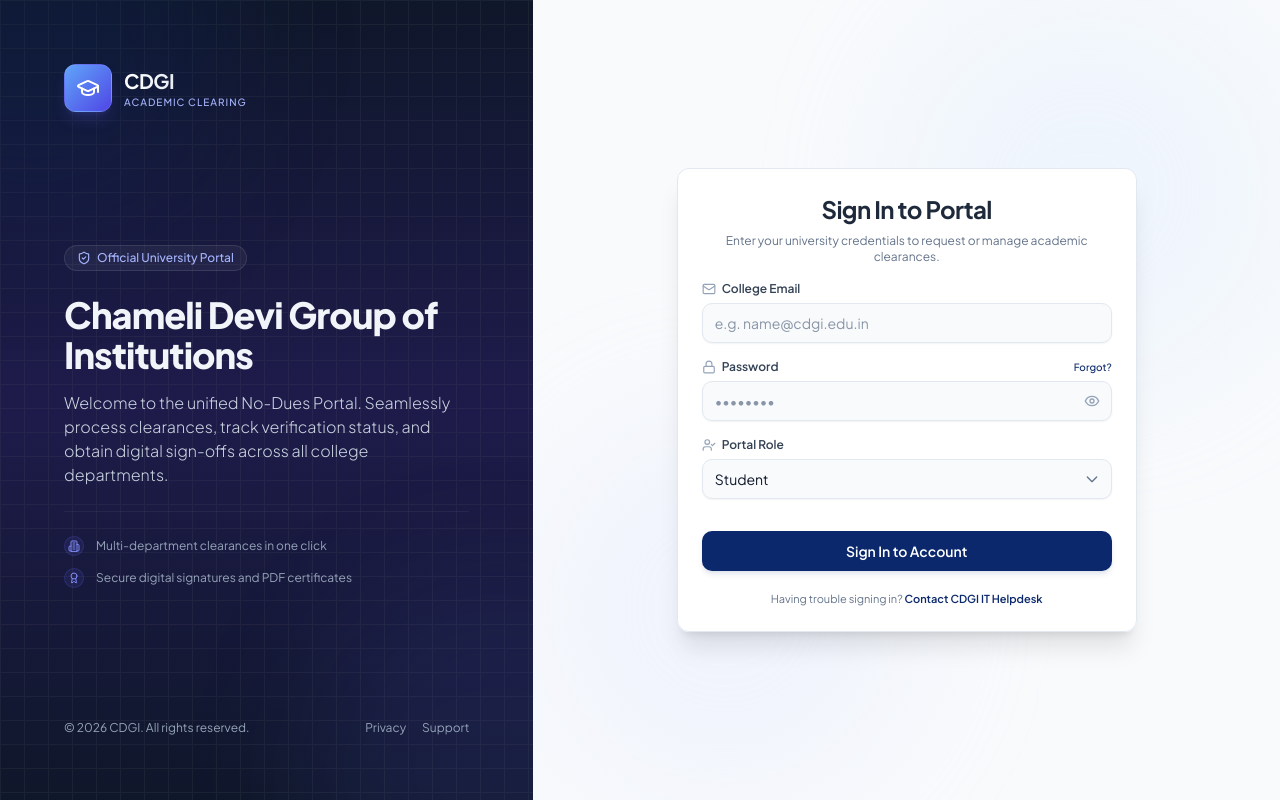
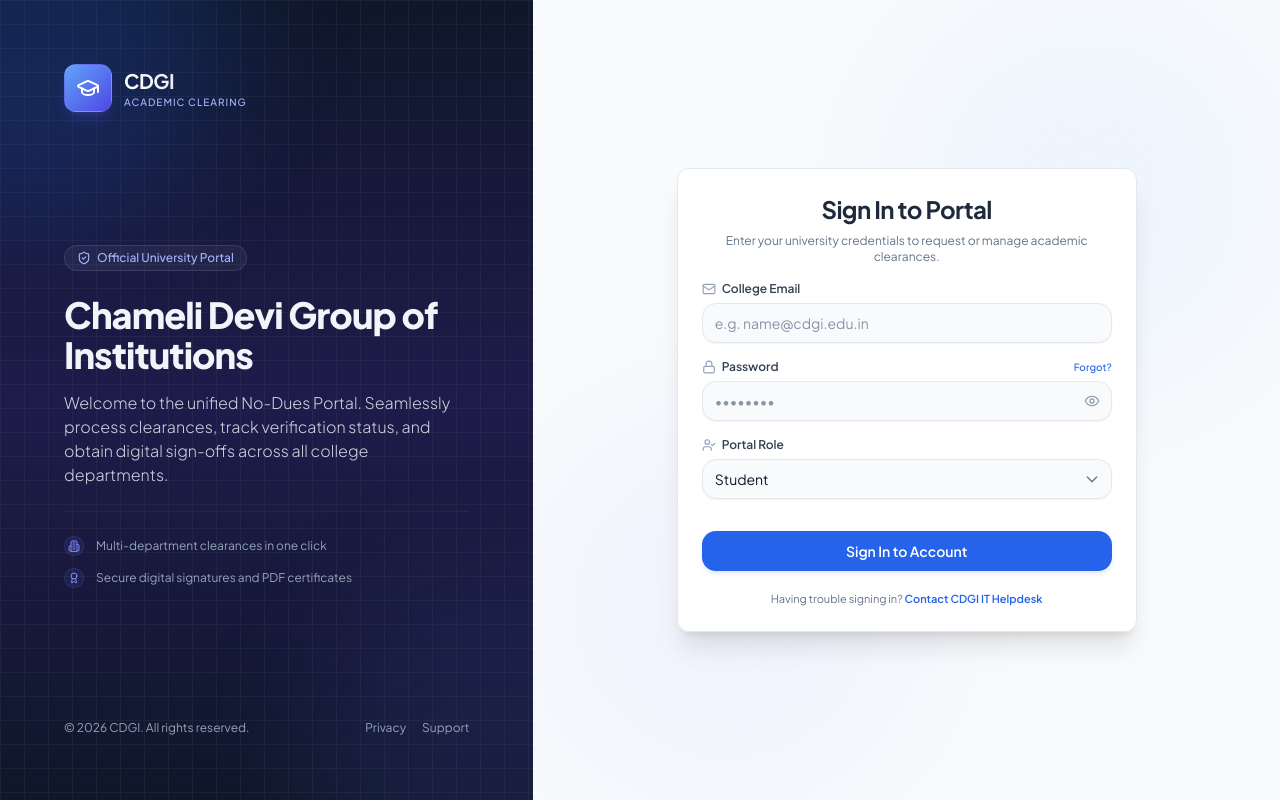
Before and after one commit to VishalBHANOPIYA/No-dues-portal, a React (Vite) app in the folder no-dues-portal/: page /auth/login in a window 1280 px wide. Built offline with nearby package versions, Linux system fonts and the light colour scheme; no server answers.

Commit message:
feat: adopt ttscheduler.com UI/UX with glassmorphism, dark/light theme toggle, ambient mesh gradient, and modern typography

```diff
--- /dev/null
+++ b/no-dues-portal/src/components/ThemeToggle.tsx
@@ -0,0 +1,39 @@
+import React, { useEffect, useState } from "react"
+import { Sun, Moon } from "lucide-react"
+
+export const ThemeToggle: React.FC = () => {
+  const [theme, setTheme] = useState<"light" | "dark">(() => {
+    const saved = localStorage.getItem("portal_theme")
+    if (saved === "dark" || saved === "light") return saved
+    return window.matchMedia("(prefers-color-scheme: dark)").matches ? "dark" : "light"
+  })
+
+  useEffect(() => {
+    const root = document.documentElement
+    if (theme === "dark") {
+      root.classList.add("dark")
+    } else {
+      root.classList.remove("dark")
+    }
+    localStorage.setItem("portal_theme", theme)
+  }, [theme])
+
+  const toggleTheme = () => {
+    setTheme(prev => (prev === "dark" ? "light" : "dark"))
+  }
+
+  return (
+    <button
+      onClick={toggleTheme}
+      className="relative flex items-center justify-center w-9 h-9 rounded-xl bg-slate-100/80 dark:bg-white/10 border border-slate-200/80 dark:border-white/15 backdrop-blur-md hover:bg-slate-200/80 dark:hover:bg-white/20 text-slate-700 dark:text-yellow-300 transition-all duration-300 shadow-sm active:scale-95"
+      title={`Switch to ${theme === "dark" ? "light" : "dark"} mode`}
+      aria-label="Toggle theme"
+    >
+      {theme === "dark" ? (
+        <Sun className="h-4.5 w-4.5 text-yellow-300 transition-transform duration-300 rotate-0 hover:rotate-45" />
+      ) : (
+        <Moon className="h-4.5 w-4.5 text-slate-700 transition-transform duration-300 -rotate-12 hover:rotate-0" />
+      )}
+    </button>
+  )
+}
--- a/no-dues-portal/src/index.css
+++ b/no-dues-portal/src/index.css
@@ -13,56 +13,58 @@
     --popover: 0 0% 100%;
     --popover-foreground: 222 47% 11%;
 
-    --primary: 221.2 83.2% 23%;       /* CDGI Dark Blue */
+    /* Vibrant Blue & Indigo from TTScheduler (#2563eb) */
+    --primary: 221.2 83.2% 53.3%;
     --primary-foreground: 210 40% 98%;
 
-    --secondary: 210 40% 92%;
+    --secondary: 210 40% 96.1%;
     --secondary-foreground: 222 47% 11%;
 
     --muted: 210 40% 96.1%;
     --muted-foreground: 215.4 16.3% 46.9%;
 
-    --accent: 210 40% 90%;
-    --accent-foreground: 221.2 83.2% 23%;
+    --accent: 210 40% 93%;
+    --accent-foreground: 221.2 83.2% 53.3%;
 
     --destructive: 0 84.2% 60.2%;
     --destructive-foreground: 210 40% 98%;
 
     --border: 214.3 31.8% 91.4%;
     --input: 214.3 31.8% 85%;
-    --ring: 221.2 83.2% 45%;
+    --ring: 221.2 83.2% 53.3%;
 
-    --radius: 0.75rem;
+    --radius: 1rem;
   }
 
   .dark {
-    --background: 222.2 84% 4.9%;
+    /* Deep Obsidian Slate from TTScheduler (#0b0f19) */
+    --background: 224 71% 4%;
     --foreground: 210 40% 98%;
 
-    --card: 222.2 84% 6%;
+    --card: 224 50% 7%;
     --card-foreground: 210 40% 98%;
 
-    --popover: 222.2 84% 4.9%;
+    --popover: 224 50% 7%;
     --popover-foreground: 210 40% 98%;
 
-    --primary: 210 40% 98%;
-    --primary-foreground: 222.2 47.4% 11.2%;
+    --primary: 221.2 83.2% 58%;
+    --primary-foreground: 210 40% 98%;
 
-    --secondary: 217.2 32.6% 17.5%;
+    --secondary: 217.2 32.6% 14%;
     --secondary-foreground: 210 40% 98%;
 
-    --muted: 217.2 32.6% 17.5%;
+    --muted: 217.2 32.6% 14%;
     --muted-foreground: 215 20.2% 65.1%;
 
-    --accent: 217.2 32.6% 17.5%;
+    --accent: 217.2 32.6% 16%;
     --accent-foreground: 210 40% 98%;
 
-    --destructive: 0 62.8% 30.6%;
+    --destructive: 0 62.8% 45%;
     --destructive-foreground: 210 40% 98%;
 
-    --border: 217.2 32.6% 17.5%;
-    --input: 217.2 32.6% 17.5%;
-    --ring: 224.3 76.3% 48%;
+    --border: 217.2 32.6% 16%;
+    --input: 217.2 32.6% 16%;
+    --ring: 224.3 76.3% 58%;
   }
 }
 
@@ -72,5 +74,54 @@
   }
   body {
     @apply bg-background text-foreground;
+    min-height: 100vh;
+    background-color: #f8fafc;
+    background-image:
+      radial-gradient(at 0% 0%, rgba(59, 130, 246, 0.08) 0px, transparent 50%),
+      radial-gradient(at 100% 0%, rgba(139, 92, 246, 0.08) 0px, transparent 50%),
+      radial-gradient(at 50% 100%, rgba(99, 102, 241, 0.05) 0px, transparent 50%);
+    background-attachment: fixed;
+  }
+
+  .dark body {
+    background-color: #0b0f19;
+    background-image:
+      radial-gradient(at 0% 0%, rgba(59, 130, 246, 0.14) 0px, transparent 50%),
+      radial-gradient(at 100% 0%, rgba(139, 92, 246, 0.14) 0px, transparent 50%),
+      radial-gradient(at 50% 100%, rgba(99, 102, 241, 0.09) 0px, transparent 50%);
+    background-attachment: fixed;
   }
 }
+
+/* Glassmorphic custom utilities matching TTScheduler */
+@layer utilities {
+  .glass-card {
+    backdrop-filter: blur(16px);
+    -webkit-backdrop-filter: blur(16px);
+    background: rgba(255, 255, 255, 0.85);
+    border: 1px solid rgba(226, 232, 240, 0.8);
+    box-shadow: 0 4px 20px -2px rgba(0, 0, 0, 0.04);
+  }
+
+  .dark .glass-card {
+    background: rgba(15, 23, 42, 0.65);
+    border: 1px solid rgba(255, 255, 255, 0.08);
+    box-shadow: 0 4px 20px -2px rgba(0, 0, 0, 0.3);
+  }
+
+  .gradient-btn {
+    background-image: linear-gradient(to right, #2563eb, #6366f1, #8b5cf6);
+    transition: all 0.3s cubic-bezier(0.4, 0, 0.2, 1);
+  }
+  .gradient-btn:hover {
+    background-image: linear-gradient(to right, #1d4ed8, #4f46e5, #7c3aed);
+    transform: translateY(-1px);
+    box-shadow: 0 10px 25px -5px rgba(99, 102, 241, 0.4);
+  }
+
+  .gradient-text {
+    background: linear-gradient(to right, #3b82f6, #8b5cf6, #6366f1);
+    -webkit-background-clip: text;
+    -webkit-text-fill-color: transparent;
+  }
+}
```
Also changed, not shown: no-dues-portal/src/layouts/DashboardLayout.tsx (+71 -59 lines).
